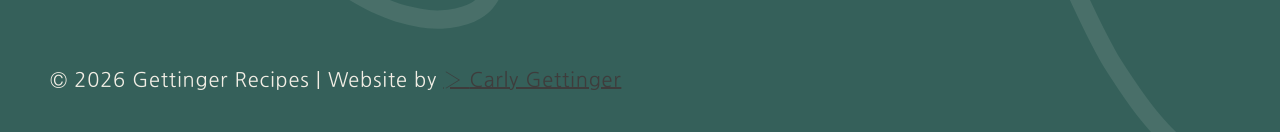
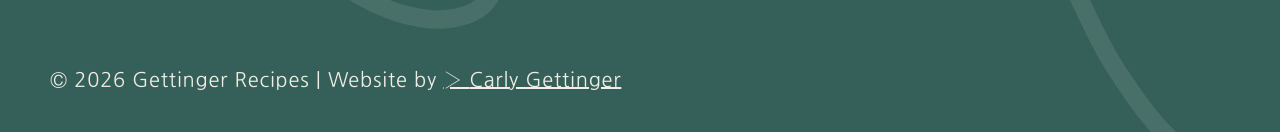
Before and after one commit to CJgett/gettinger-recipes, a Next.js app: page / in a window 1280 px wide. Shown: the part 1801-1933 px from the top of the page. Built offline with nearby package versions, Linux system fonts and the light colour scheme; no server answers; the database is empty; a web font is replaced by a local one.

Commit message:
Update footer link color in CSS

```diff
--- a/app/styles/footer.css
+++ b/app/styles/footer.css
@@ -81,5 +81,8 @@ footer {
     @media only screen and (max-width: 1024px) {
       text-align: center;
     }
+    a {
+      color: #f2eee5;
+    }
   }
 }
```
